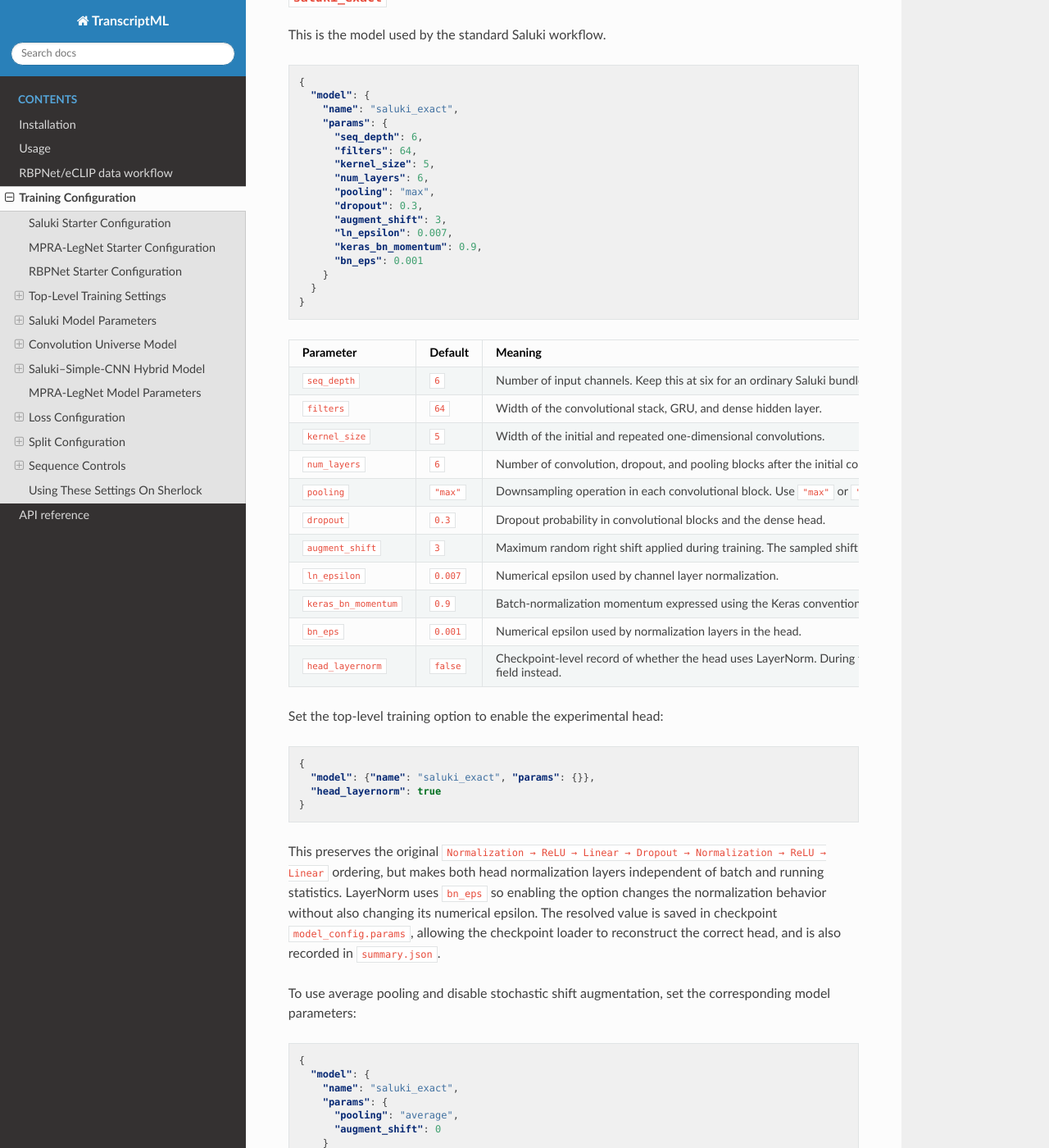
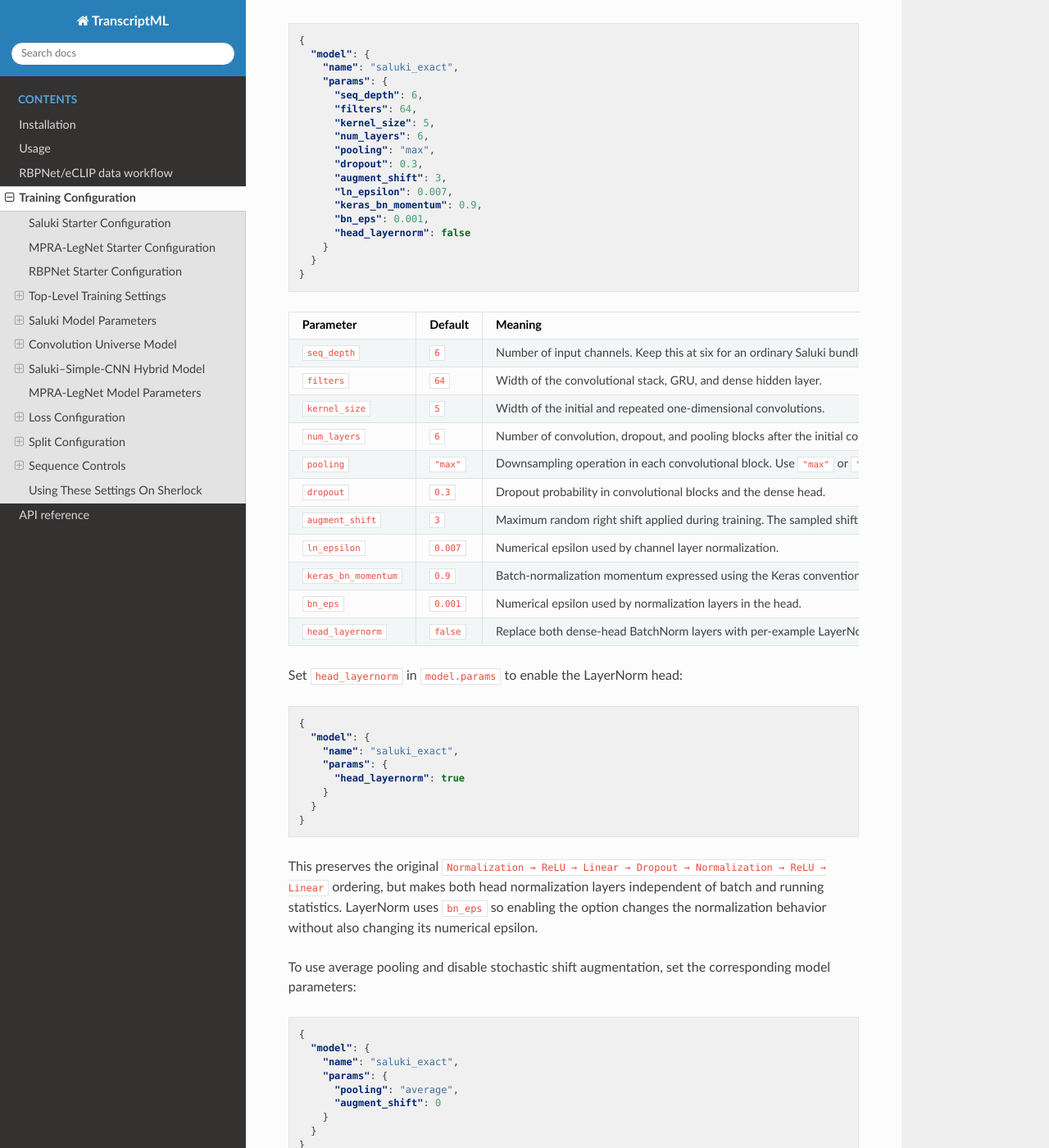
Before and after one commit to kundajelab/TranscriptML, a Sphinx documentation site: the page built from docs/training_configuration.md, in a window 1280 px wide and 1400 px high, scrolled down 6247 px. Shown: the whole window at 82% size. Built offline with Sphinx 7.4.7 and the Read the Docs theme 3.1.0, drawn with Linux system fonts in a browser that asks for light colours; some of the changed text lies outside the part shown.

Commit message:
More consistent model parameter specification

````diff
--- a/docs/training_configuration.md
+++ b/docs/training_configuration.md
@@ -312,7 +310,8 @@ This is the model used by the standard Saluki workflow.
       "augment_shift": 3,
       "ln_epsilon": 0.007,
       "keras_bn_momentum": 0.9,
-      "bn_eps": 0.001
+      "bn_eps": 0.001,
+      "head_layernorm": false
     }
   }
 }
@@ -330,14 +329,18 @@ This is the model used by the standard Saluki workflow.
 | `ln_epsilon` | `0.007` | Numerical epsilon used by channel layer normalization. |
 | `keras_bn_momentum` | `0.9` | Batch-normalization momentum expressed using the Keras convention reproduced by this model. |
 | `bn_eps` | `0.001` | Numerical epsilon used by normalization layers in the head. |
-| `head_layernorm` | `false` | Checkpoint-level record of whether the head uses LayerNorm. During training, set the top-level `head_layernorm` field instead. |
+| `head_layernorm` | `false` | Replace both dense-head BatchNorm layers with per-example LayerNorm. |
 
-Set the top-level training option to enable the experimental head:
+Set `head_layernorm` in `model.params` to enable the LayerNorm head:
 
 ```json
 {
-  "model": {"name": "saluki_exact", "params": {}},
-  "head_layernorm": true
+  "model": {
+    "name": "saluki_exact",
+    "params": {
+      "head_layernorm": true
+    }
+  }
 }
 ```
 
@@ -345,9 +348,7 @@ This preserves the original `Normalization → ReLU → Linear → Dropout →
 Normalization → ReLU → Linear` ordering, but makes both head normalization
 layers independent of batch and running statistics. LayerNorm uses `bn_eps`
 so enabling the option changes the normalization behavior without also
-changing its numerical epsilon. The resolved value is saved in checkpoint
-`model_config.params`, allowing the checkpoint loader to reconstruct the
-correct head, and is also recorded in `summary.json`.
+changing its numerical epsilon.
 
 To use average pooling and disable stochastic shift augmentation, set the
 corresponding model parameters:
@@ -670,9 +671,6 @@ head that can train on singleton batches:
   }
 }
 ```
-
-The top-level training option `head_layernorm` remains specific to
-`saluki_exact`; it does not alter the hybrid model.
 
 | Section | Parameters |
 | --- | --- |
````
Also changed, not shown: other parts of docs/training_configuration.md (+0 -2 lines), 5 other files.
